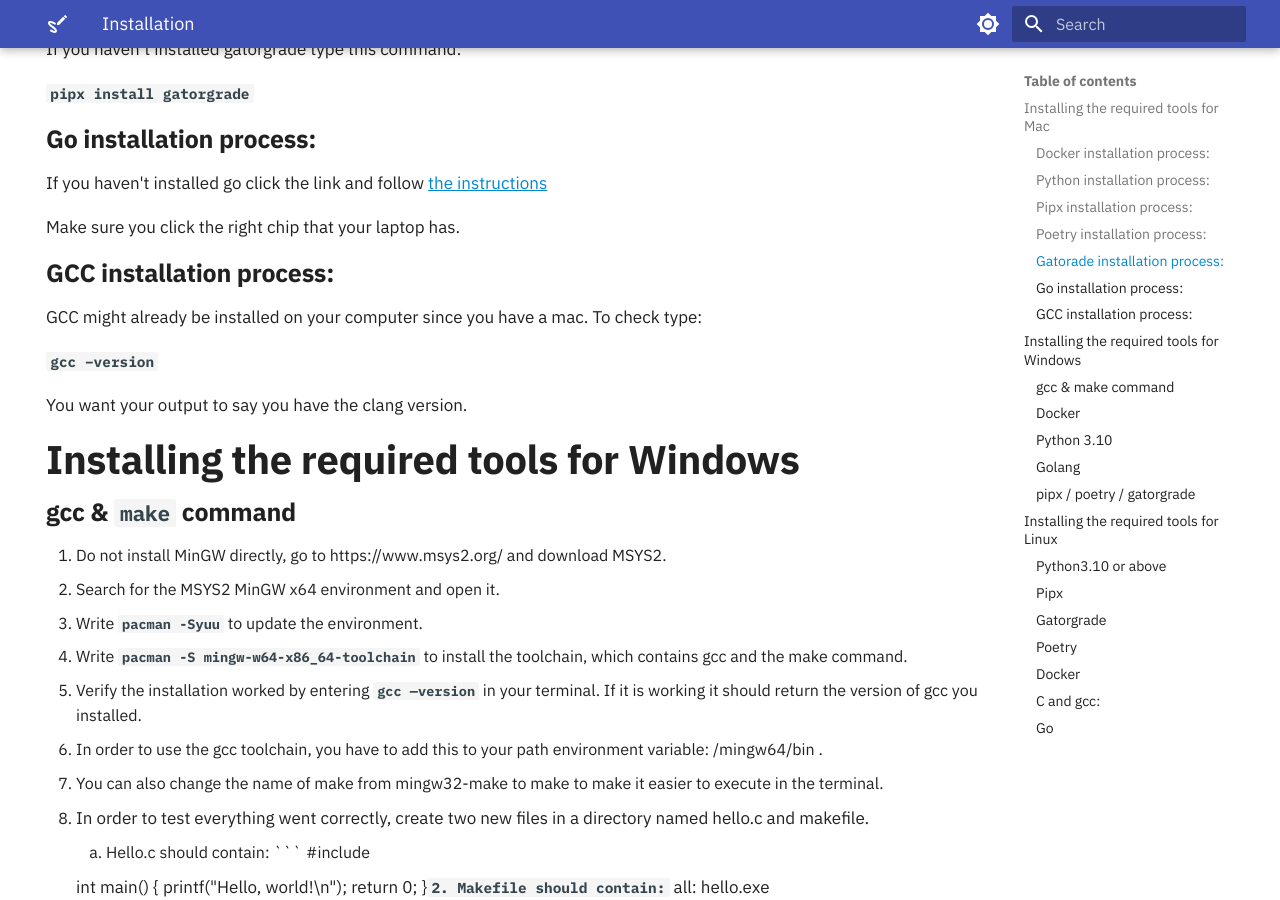
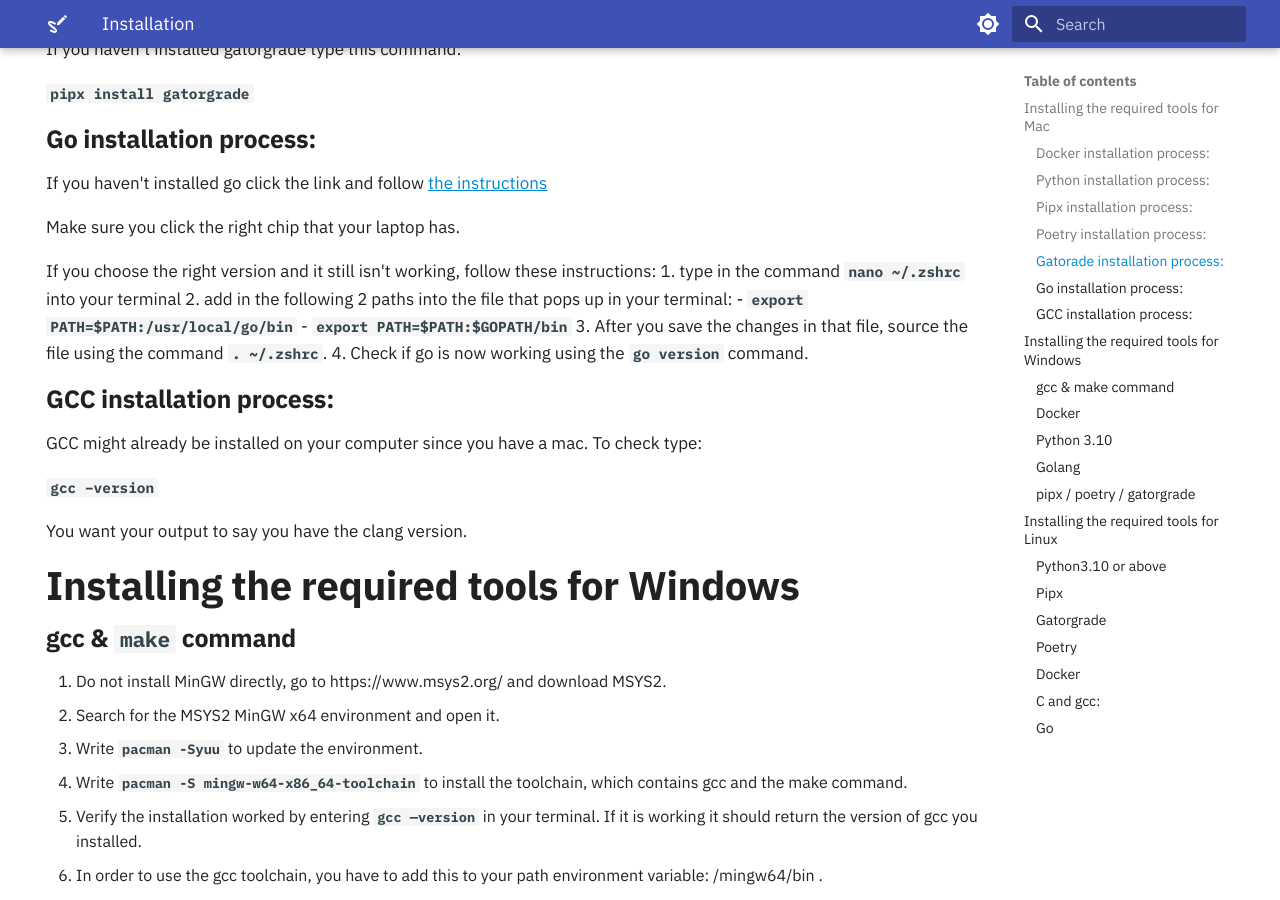
Before and after one commit to OS-Sketch/www.os-sketch.com, an MkDocs documentation site: the page built from docs/operating-systems/installation.md, in a window 1280 px wide and 900 px high, scrolled down 1704 px. Built offline with MkDocs 1.6.1 and Material for MkDocs 9.7.7, drawn with Linux system fonts in a browser that asks for light colours.

Commit message:
docs: Add backup go python info

````diff
--- a/docs/operating-systems/installation.md
+++ b/docs/operating-systems/installation.md
@@ -90,6 +90,14 @@
 If you haven't installed go click the link and follow [the instructions](https://go.dev/dl/)
 
 Make sure you click the right chip that your laptop has.
+
+If you choose the right version and it still isn't working, follow these instructions:
+1. type in the command ```nano ~/.zshrc``` into your terminal
+2. add in the following 2 paths into the file that pops up in your terminal:
+  - ```export PATH=$PATH:/usr/local/go/bin```
+  - ```export PATH=$PATH:$GOPATH/bin```
+3. After you save the changes in that file, source the file using the command ```. ~/.zshrc```.
+4. Check if go is now working using the ```go version``` command.
 
 
 ### GCC installation process:
````
